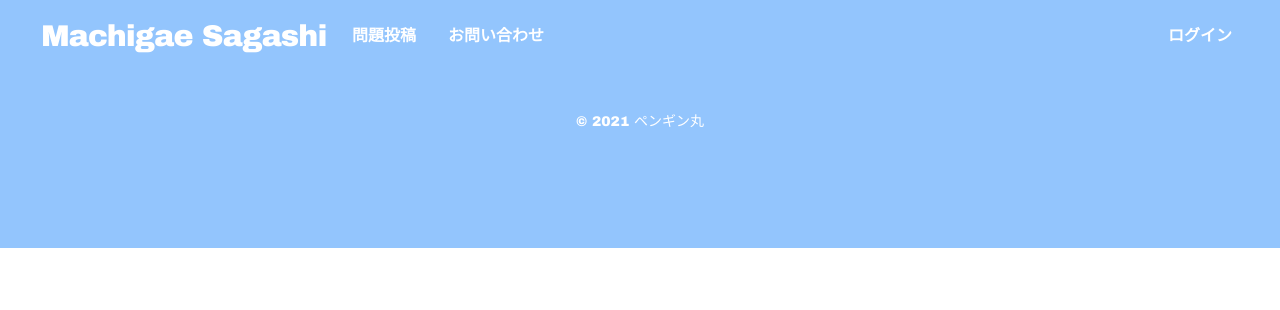
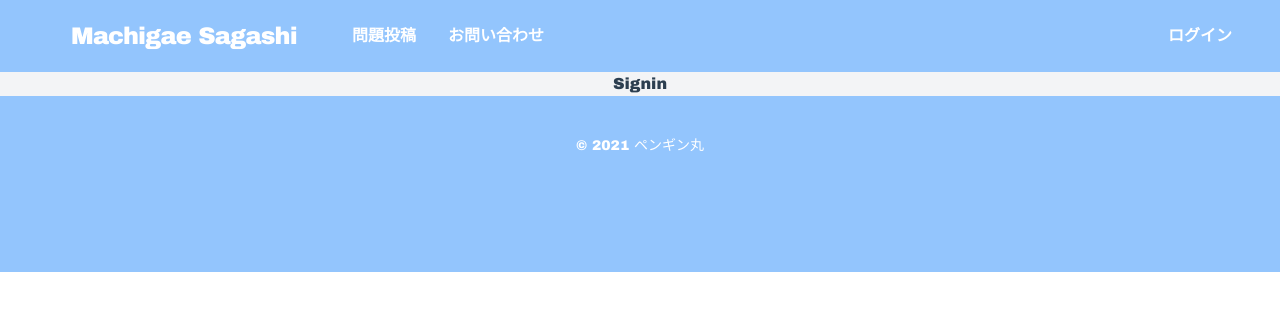
Before and after one commit to maru0pengin/MachigaeSagashiMaker, a Vue app: page /login in a window 1280 px wide. Shown: the top 310 px of the page. Built offline with nearby package versions, Linux system fonts and the light colour scheme; the HTML template or start-up script is replaced by a standard one; what vue-clipboard2 would draw is missing.

Commit message:
update:仮のログインページを作成

```diff
--- a/src/App.vue
+++ b/src/App.vue
@@ -4,7 +4,7 @@
       class="w-full flex bg-blue-300 lg:px-8 px-4 py-4 text-white items-center relative justify-between md:justify-start"
     >
       <div class="tracking-tighter mx-2 md:w-96">
-        <router-link to="/" class="text-xl md:text-3xl ">
+        <router-link to="/" class="text-xl lg:text-2xl">
           Machigae Sagashi
         </router-link>
       </div>
@@ -27,7 +27,7 @@
           </div>
         </div>
         <router-link
-          to="/upload"
+          to="/login"
           class="font-bold px-4 py-2 hover:text-blue-100 ml-auto"
         >
           ログイン
--- a/src/router/index.js
+++ b/src/router/index.js
@@ -14,6 +14,12 @@ const routes = [
     path: '/play/:id',
     name: 'Play',
     component: () => import(/* webpackChunkName: "about" */ '../views/Play.vue'),
+    props: true,
+  },
+  {
+    path: '/login/',
+    name: 'Login',
+    component: () => import(/* webpackChunkName: "about" */ '../views/Login.vue'),
     props: true,
   },
   // 問題アップロード画面
--- a/src/views/Login.vue
+++ b/src/views/Login.vue
@@ -1,7 +1,33 @@
-<template> </template>
+<template>
+  <div><button @click="signin">Signin</button><br /></div>
+</template>
 
 <script>
-export default {}
+import firebase from "firebase"
+export default {
+  data() {
+    return {}
+  },
+  methods: {
+    signin() {
+      const provider = new firebase.auth.TwitterAuthProvider()
+      firebase
+        .auth()
+        //.signInWithPopup(provider)
+        .signInWithRedirect(provider)
+        .then((result) => {
+          if (result.user) {
+            console.log(result.user)
+          } else {
+            alert("有効なアカウントではありません")
+          }
+        })
+        .catch((error) => {
+          console.log(error)
+        })
+    },
+  },
+}
 </script>
 
 <style lang="sass" scoped></style>
```
